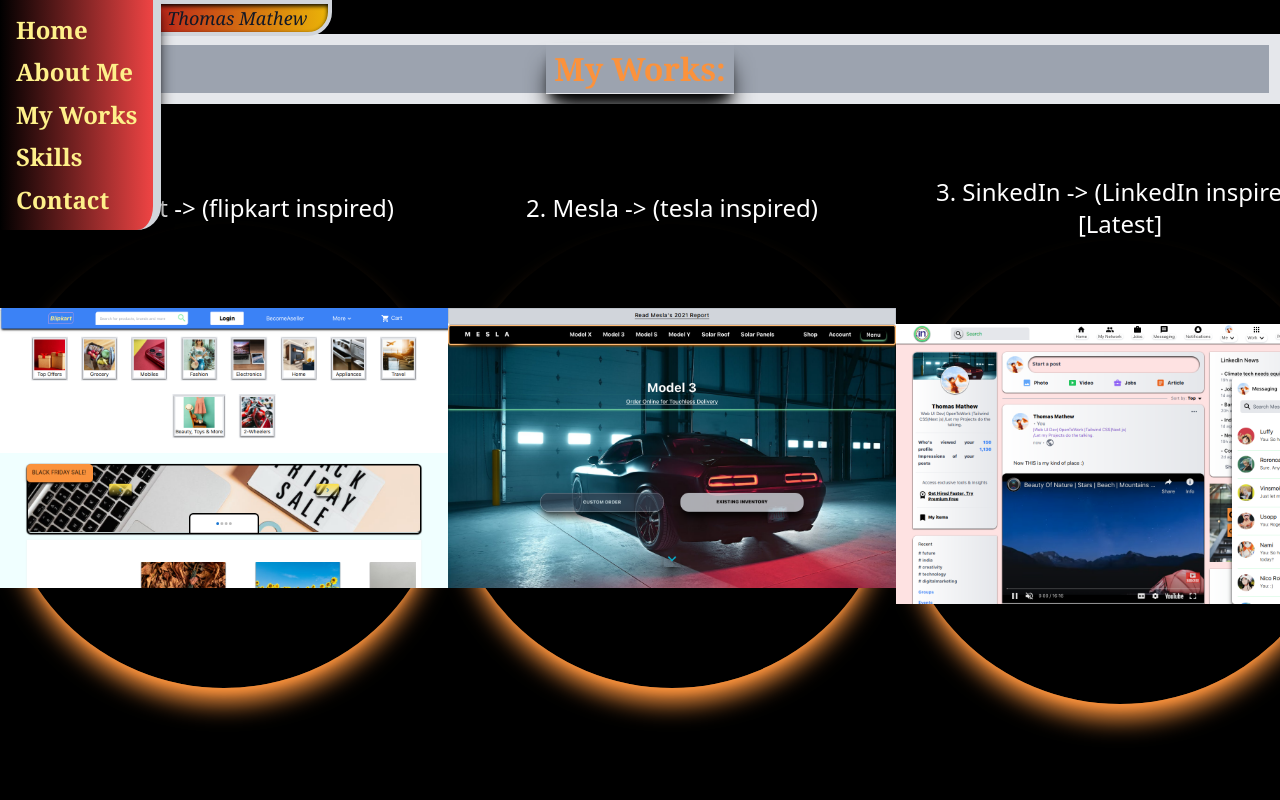
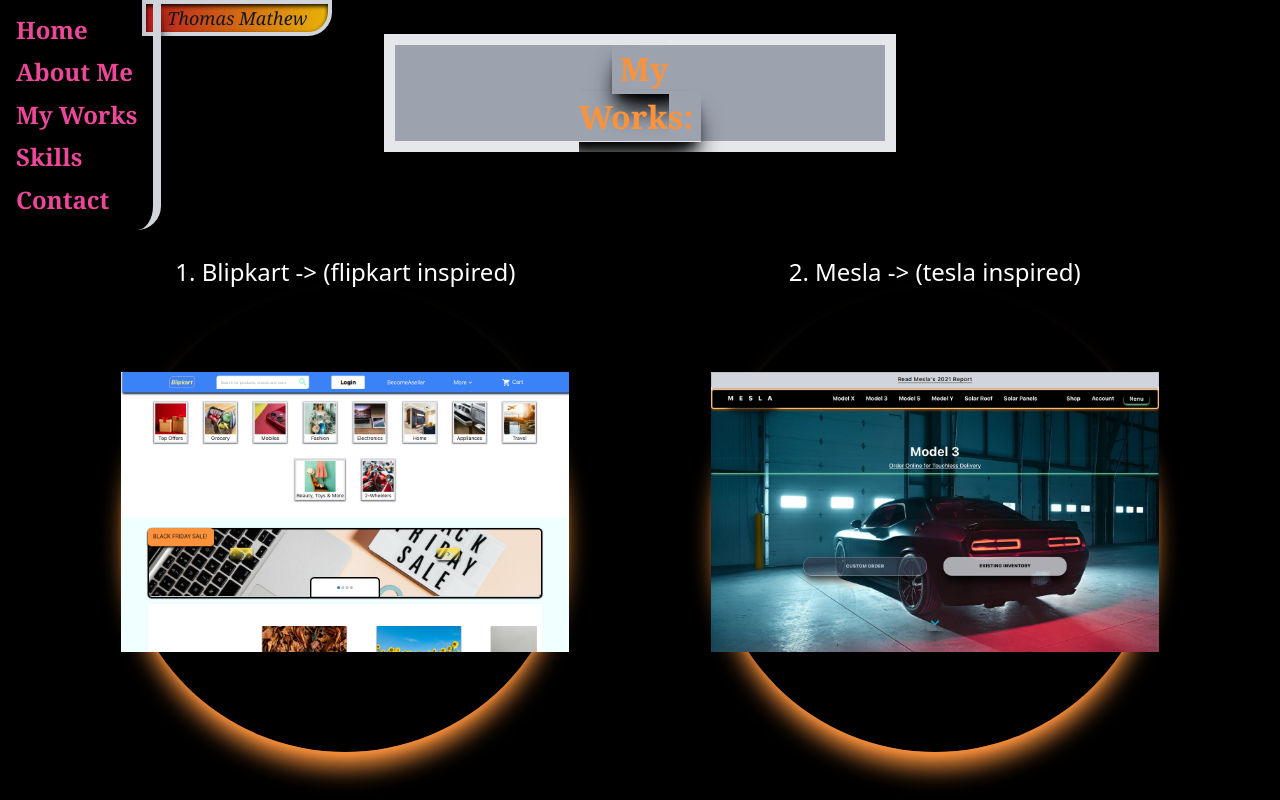
Before and after one commit to luffy17zoro17/portfolio.1, a Next.js app: page /myworks in a window 1280 px wide. Built offline with nearby package versions, Linux system fonts and the light colour scheme.

Commit message:
transparency..

```diff
--- a/components/GrayBlackBlock.js
+++ b/components/GrayBlackBlock.js
@@ -8,12 +8,12 @@ const GrayBlackBlock = () => {
 
           <div className="bg-white w-[100%] bg-transparent font-serif
           h-screen absolute flex flex-col items-center justify-center">
-           <div className="bg-gradient-to-t from-black via-red-400 to-red-700
+           <div className="bg-gradient-to-t from-black via-red-600 to-transparent
            border-x-[1rem] border-t-[1rem]
            rounded-b-full text-center p-[3rem] shadow-lg
             shadow-black md:border-x-[2rem] lg:border-x-[4rem]
             ">
-            <div className="font-bold w-[70vw] text-yellow-300">
+            <div className="font-bold w-[70vw] text-pink-200">
              <div>
                <h1 className="text-[2rem] sm:text-[5vw]
                 shadow-inner shadow-black hover:bg-black
--- a/components/SideNav.js
+++ b/components/SideNav.js
@@ -13,11 +13,11 @@ const SideNav = () => {
 
              Thomas Mathew
           </div>
-        <div className="fixed bg-gradient-to-r from-black to-red-500
+        <div className="fixed bg-gradient-to-r from-black to-transparent
          space-y-[0.4rem] p-3 px-[1rem]
         shadow-lg shadow-black border-r-[0.5rem] border-gray-300 z-60
         rounded-br-3xl font-serif
-        flex flex-col text-[1rem] font-bold text-yellow-200
+        flex flex-col text-[1rem] font-bold text-pink-500
           sm:text-[1.2rem] md:text-[1.3rem] lg:text-[1.5rem]">
 
           <Link href="/"><a className="hover:text-orange-400 hover:font-mono
--- a/components/Works.js
+++ b/components/Works.js
@@ -33,25 +33,27 @@ const WorkList = [
 const Works = () => {
 
     return (
-      <div className="relative bg-black lg:h-screen">
+      <div className="relative flex justify-center bg-black xl:h-screen">
 
-         <h2 className="fixed border-[1rem]  w-[100%] z-30 top-[2.1rem]
+         <h2 className="fixed border-[1rem]  w-[40%] z-30 top-[2.1rem]
           bg-gray-400 shadow-xl shadow-black
           text-center text-white font-bold text-[1.5rem] md:border-[0.7rem]
           xl:text-[2rem]">
             <span className="text-orange-400 font-serif
             shadow-xl shadow-black px-2 py-1">
-                My Works:</span></h2>
-         <div className="flex flex-col
-         items-center pt-[6rem] pb-[5rem] justify-evenly md:pt-[3rem]
-         lg:flex-row">
+                My<br/>Works:</span></h2>
+         <div className="flex flex-col flex-wrap mx-11
+         items-center pt-[6rem] pb-[5rem] justify-evenly
+          md:pt-[3rem] xl:flex-row
+          xl:space-x-[5vw] xl:mt-[5rem]">
            {WorkList.map((work)=>(
 
             <div key={work.id} className="text-white">
             <div className="flex flex-col items-center justify-center">
             <h1 className="text-center text-lg md:text-xl xl:text-2xl pt-[8rem]">{work.name}</h1>
             <div className="w-[85vw] h-[29rem] shadow-xl shadow-orange-400 rounded-full
-             hover:shadow-green-300 sm:w-[50vw] md:w-[28rem]">
+             hover:shadow-green-300 sm:w-[50vw] md:w-[28rem]
+              ">
             <Link href={work.link}>
             <Image
              src={work.imgPath}
--- a/pages/skills.js
+++ b/pages/skills.js
@@ -9,10 +9,10 @@ const Skills = () => {
     return (
 
       <div className='relative w-[100%]
-      h-screen bg-black'>
+      h-screen bg-black flex justify-center'>
 
 
-        <h1 className="font-mono fixed z-30 w-[100%] flex justify-center
+        <h1 className="font-mono fixed z-30 w-[50%] flex justify-center
             text-[1.2rem] font-bold mt-[2.6rem] text-white shadow-lg shadow-black
             bg-gradient-to-r from-transparent via-black to-transparent
             tracking-tight py-1 md:text-[1.9rem] md:mt-[0rem]">
```
